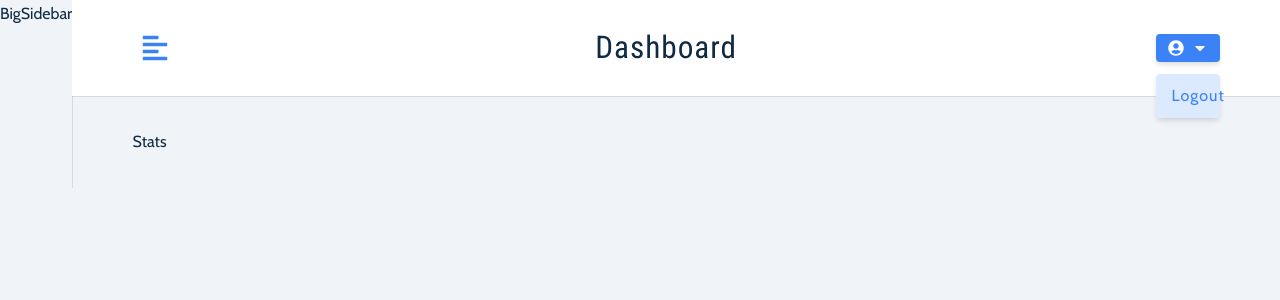
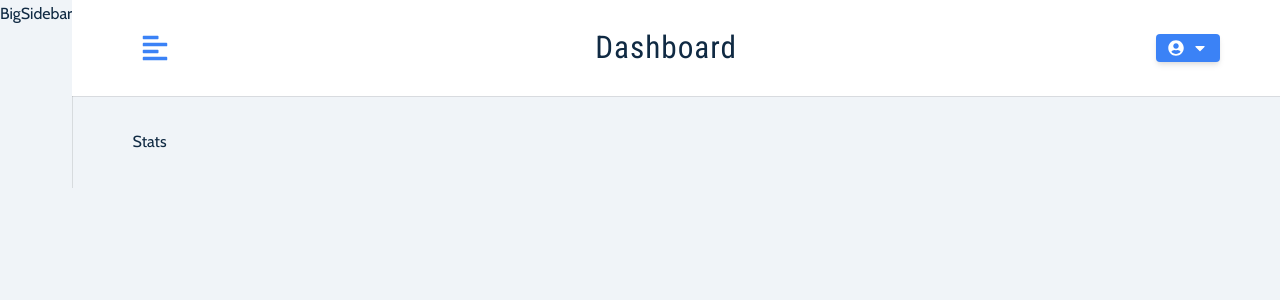
Before and after one commit to mattbuttondev/jobster-redux, a React (Vite) app: page / in a window 1280 px wide. Shown: the top 300 px of the page. Built offline with nearby package versions, Linux system fonts and the light colour scheme.

Commit message:
feat: Implement logout functionality in React app
This commit implements logout functionality to securely remove the user's authentication information from both the Redux store and local storage. This functionality is setup within a Redux reducer, and dispatched within the Navbar.

```diff
--- a/src/components/Navbar.jsx
+++ b/src/components/Navbar.jsx
@@ -2,9 +2,12 @@ import { useDispatch, useSelector } from "react-redux";
 import Wrapper from "../assets/wrappers/Navbar";
 import Logo from "./Logo";
 import { FaAlignLeft, FaCaretDown, FaUserCircle } from "react-icons/fa";
-import { toggleSidebar } from "../features/user/userSlice";
+import { logoutUser, toggleSidebar } from "../features/user/userSlice";
+import { useState } from "react";
 
 const Navbar = () => {
+  const [showLogout, setShowLogout] = useState(false);
+
   const { user } = useSelector((store) => store.user);
   const dispatch = useDispatch();
 
@@ -26,17 +29,17 @@ const Navbar = () => {
           <button
             type="button"
             className="btn"
-            onClick={() => console.log("TOGGLE LOGOUT DROPDOWN")}
+            onClick={() => setShowLogout(!showLogout)}
           >
             <FaUserCircle />
             {user?.name}
             <FaCaretDown />
           </button>
-          <div className="dropdown show-dropdown">
+          <div className={showLogout ? "dropdown show-dropdown" : "dropdown"}>
             <button
               type="button"
               className="dropdown-btn"
-              onClick={() => console.log("TOGGLE LOGOUT")}
+              onClick={() => dispatch(logoutUser())}
             >
               logout
             </button>
--- a/src/features/user/userSlice.js
+++ b/src/features/user/userSlice.js
@@ -4,6 +4,7 @@ import { toast } from "react-toastify";
 import {
   addUserToLocalStorage,
   getUserFromLocalStorage,
+  removeUserFromLocalStorage,
 } from "../../utils/localStorage";
 
 const initialState = {
@@ -18,6 +19,11 @@ const userSlice = createSlice({
   reducers: {
     toggleSidebar: (state) => {
       state.isSidebarOpen = !state.isSidebarOpen;
+    },
+    logoutUser: (state) => {
+      state.user = null;
+      state.isSidebarOpen = false;
+      removeUserFromLocalStorage();
     },
   },
   extraReducers: (builder) => {
@@ -53,6 +59,6 @@ const userSlice = createSlice({
   },
 });
 
-export const { toggleSidebar } = userSlice.actions;
+export const { toggleSidebar, logoutUser } = userSlice.actions;
 
 export default userSlice.reducer;
```
